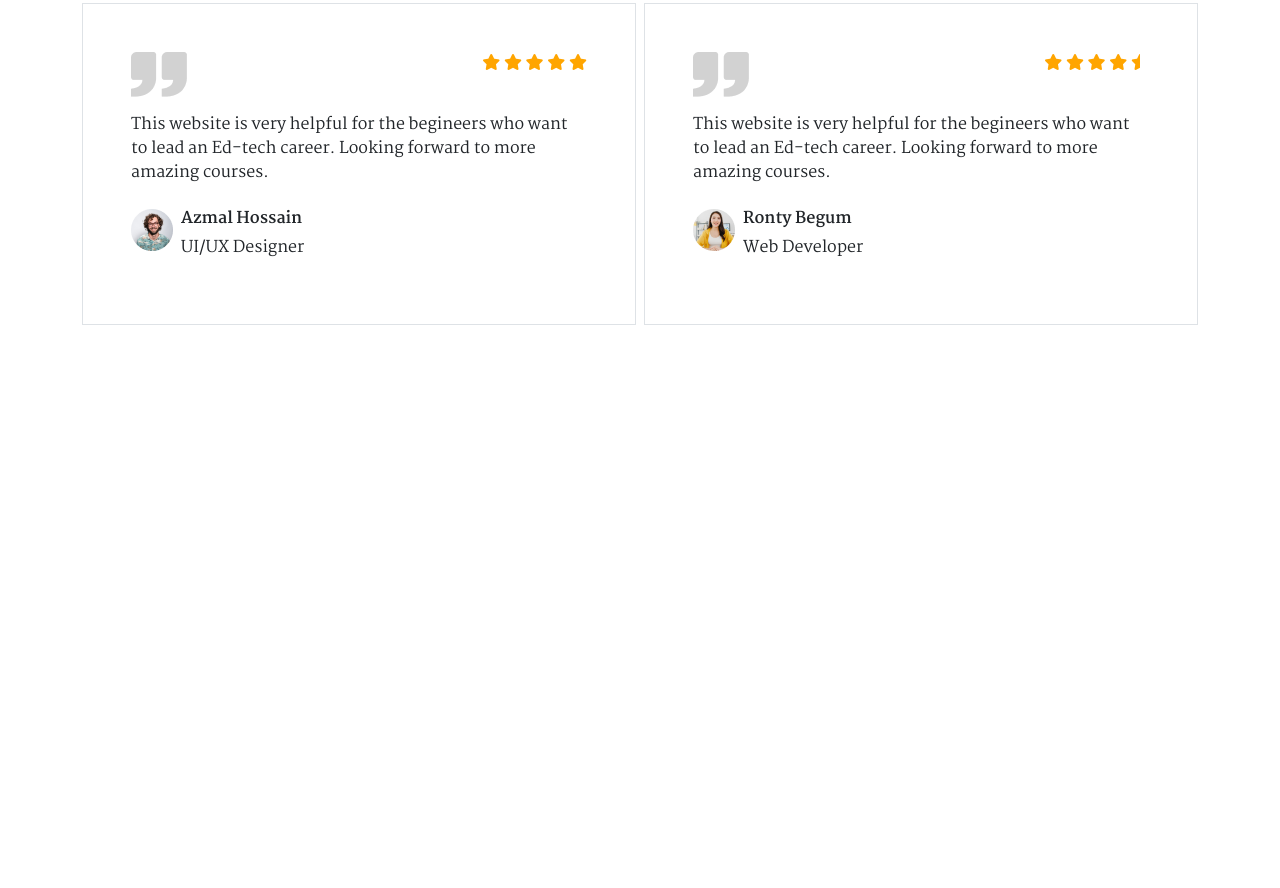
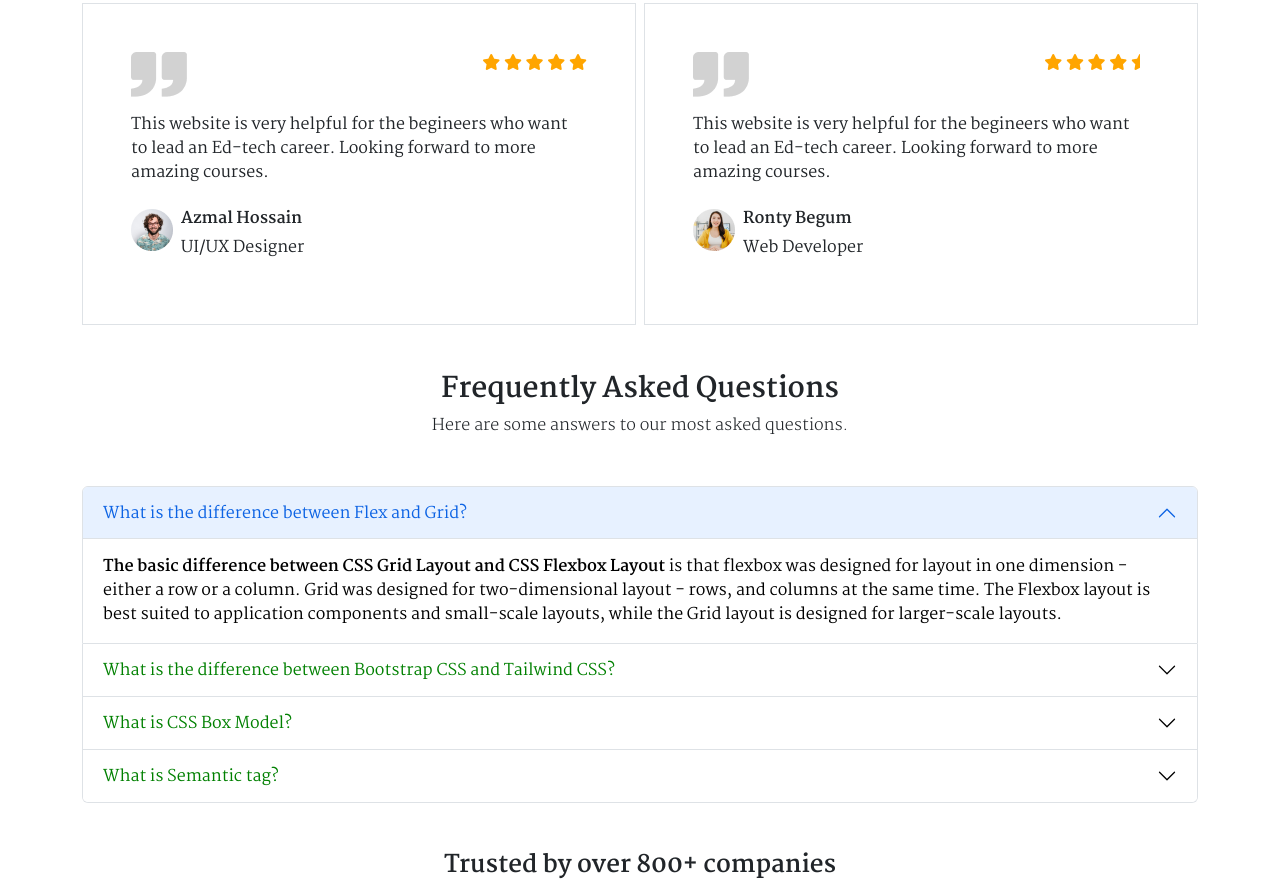
Before and after one commit to rubayetseason/project3, a plain HTML site: page index.html in a window 1280 px wide. Shown: the part 3140-4028 px from the top of the page. Before the commit the page ends 3465 px from the top, so only its background shows below. Drawn offline with nearby package versions, Linux system fonts and the light colour scheme.

Commit message:
faq done

```diff
--- a/index.html
+++ b/index.html
@@ -432,6 +432,99 @@
         </div>
         <!-- review section -->
 
+        <!-- pre-freq part -->
+        <section class="mt-5">
+            <h3 class="fw-bolder text-center">Frequently Asked Questions</h3>
+            <p class="fw-lighter text-center">Here are some answers to our most asked questions.</p>
+        </section>
+        <!-- pre-freq part -->
+
+        <!-- Frequently asked q part -->
+        <section class="mt-5">
+            <div class="accordion" id="accordionExample">
+                <div class="accordion-item">
+                    <h2 class="accordion-header" id="headingOne">
+                        <button class="accordion-button green" type="button" data-bs-toggle="collapse"
+                            data-bs-target="#collapseOne" aria-expanded="true" aria-controls="collapseOne">
+                            What is the difference between Flex and Grid?
+                        </button>
+                    </h2>
+                    <div id="collapseOne" class="accordion-collapse collapse show" aria-labelledby="headingOne"
+                        data-bs-parent="#accordionExample">
+                        <div class="accordion-body">
+                            <strong>The basic difference between CSS Grid Layout and CSS Flexbox Layout </strong> is
+                            that flexbox was designed for layout in one dimension - either a row or a column. Grid was
+                            designed for two-dimensional layout - rows, and columns at the same time. The Flexbox layout
+                            is best suited to application components and small-scale layouts, while the Grid layout is
+                            designed for larger-scale layouts.
+                        </div>
+                    </div>
+                </div>
+                <div class="accordion-item">
+                    <h2 class="accordion-header" id="headingTwo">
+                        <button class="accordion-button collapsed green" type="button" data-bs-toggle="collapse"
+                            data-bs-target="#collapseTwo" aria-expanded="false" aria-controls="collapseTwo">
+                            What is the difference between Bootstrap CSS and Tailwind CSS?
+                        </button>
+                    </h2>
+                    <div id="collapseTwo" class="accordion-collapse collapse" aria-labelledby="headingTwo"
+                        data-bs-parent="#accordionExample">
+                        <div class="accordion-body">
+                            Bootstrap comes with a set of pre-styled responsive, mobile-first components that possess a
+                            definite UI kit. Tailwind CSS uses a set of utility classes to create a neat UI with more
+                            flexibility and uniqueness. Sites created using Bootstrap follow the generic pattern that
+                            makes them look identical. Websites created using Tailwind CSS are much more customizable.
+                        </div>
+                    </div>
+                </div>
+                <div class="accordion-item">
+                    <h2 class="accordion-header" id="headingThree">
+                        <button class="accordion-button collapsed green" type="button" data-bs-toggle="collapse"
+                            data-bs-target="#collapseThree" aria-expanded="false" aria-controls="collapseThree">
+                            What is CSS Box Model?
+                        </button>
+                    </h2>
+                    <div id="collapseThree" class="accordion-collapse collapse" aria-labelledby="headingThree"
+                        data-bs-parent="#accordionExample">
+                        <div class="accordion-body">When laying out a document, the browser's rendering engine
+                            represents each element as a rectangular box according to the standard CSS basic box model.
+                            CSS determines the size, position, and properties (color, background, border size, etc.) of
+                            these boxes. The CSS box model is essentially a box that wraps around every HTML element. It
+                            consists of: margins, borders, padding, and the actual content.
+
+                        </div>
+                    </div>
+                </div>
+                <div class="accordion-item">
+                    <h2 class="accordion-header" id="headingFour">
+                        <button class="accordion-button collapsed green" type="button" data-bs-toggle="collapse"
+                            data-bs-target="#collapseFour" aria-expanded="false" aria-controls="collapseFour">
+                            What is Semantic tag?
+                        </button>
+                    </h2>
+                    <div id="collapseFour" class="accordion-collapse collapse" aria-labelledby="headingFour"
+                        data-bs-parent="#accordionExample">
+                        <div class="accordion-body">
+                            The HTML semantics refers to the tags that provide meaning to an HTML page rather than just
+                            presentation. It makes HTML more comprehensible by better defining the different sections
+                            and layout of web pages.
+                        </div>
+                    </div>
+                </div>
+            </div>
+        </section>
+        <!-- Frequently asked q part -->
+
+        <!-- pre-coompany part -->
+        <section class="mt-5">
+            <h4 class="fw-bolder text-center">Trusted by over 800+ companies</h4>
+        </section>
+        <!-- pre-coompany part -->
+
+
+
+
+
     </main>
     <!-- main here  -->
 
--- a/style.css
+++ b/style.css
@@ -13,7 +13,6 @@ body {
 .fa-solid {
     color: orange;
 }
-
 
 
 /* media query */
```
